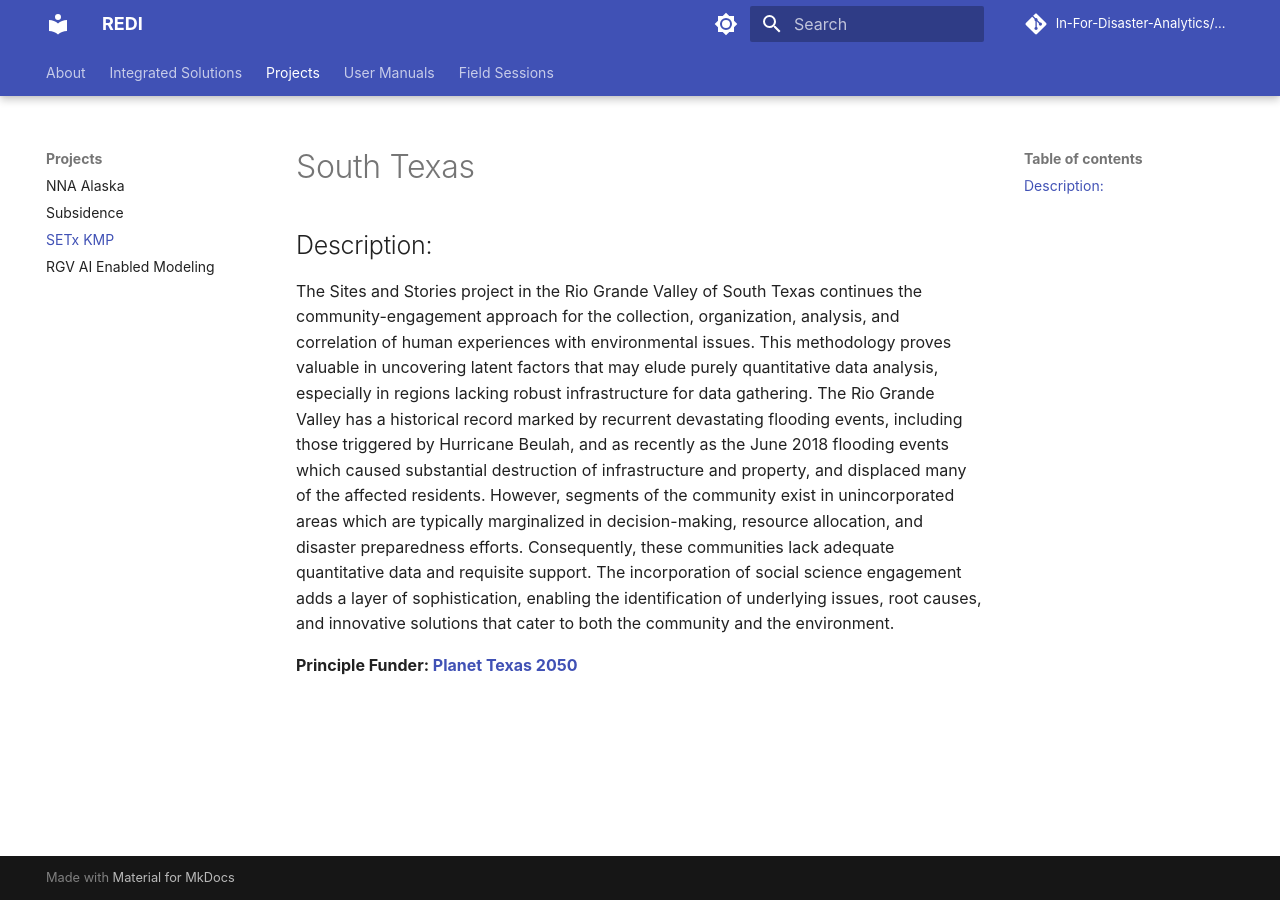
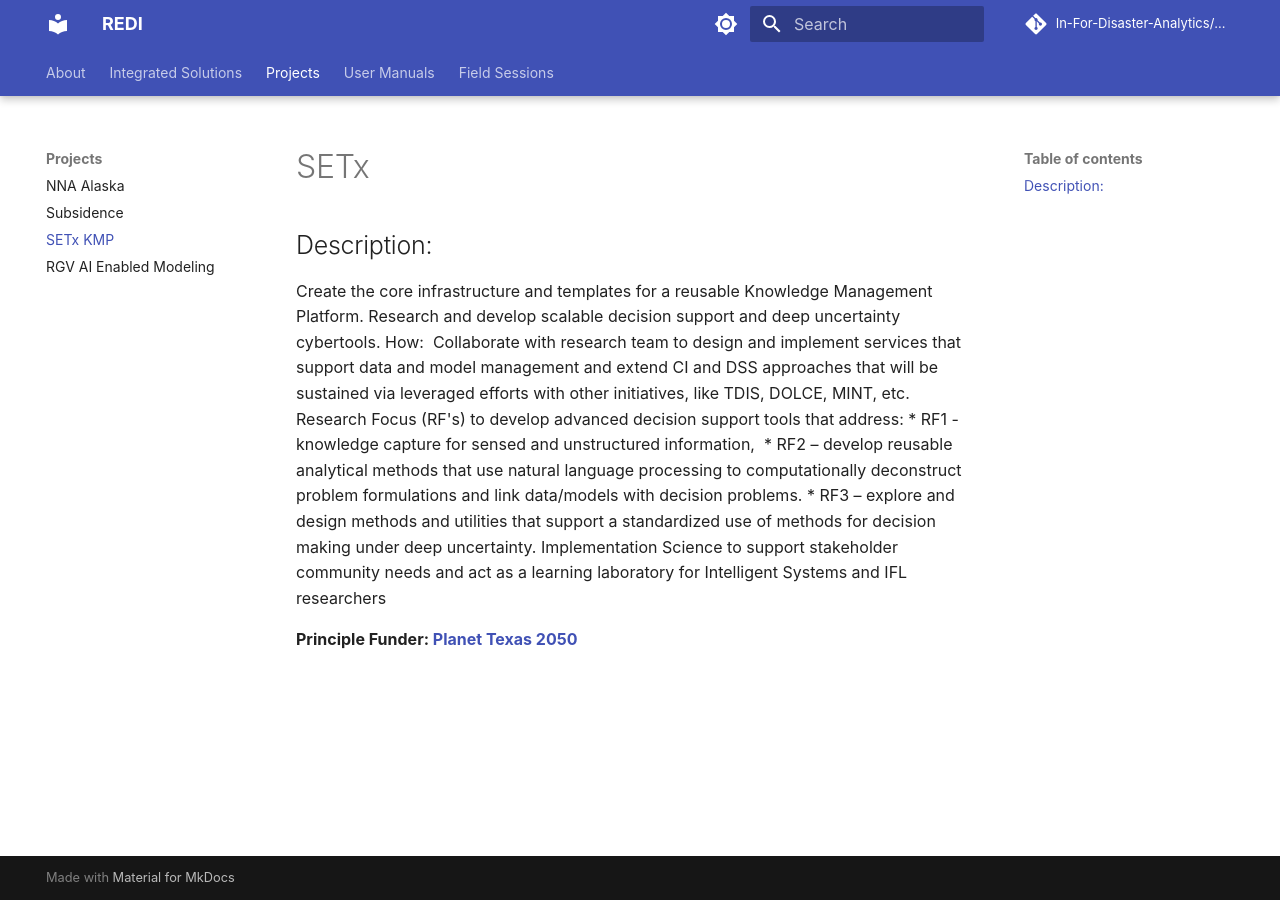
Before and after one commit to In-For-Disaster-Analytics/REDI-Documentation, an MkDocs documentation site: the page built from docs/projects/setx.md, in a window 1280 px wide. Built offline with MkDocs 1.6.1 and Material for MkDocs 9.7.7, drawn with Linux system fonts in a browser that asks for light colours; comment, search, counter and statistics services are not loaded.

Commit message:
Update setx.md

```diff
--- a/docs/projects/setx.md
+++ b/docs/projects/setx.md
@@ -1,6 +1,13 @@
-# South Texas
+# SETx
 
 ## Description:
-The Sites and Stories project in the Rio Grande Valley of South Texas continues the community-engagement approach for the collection, organization, analysis, and correlation of human experiences with environmental issues. This methodology proves valuable in uncovering latent factors that may elude purely quantitative data analysis, especially in regions lacking robust infrastructure for data gathering. The Rio Grande Valley has a historical record marked by recurrent devastating flooding events, including those triggered by Hurricane Beulah, and as recently as the June 2018 flooding events which caused substantial destruction of infrastructure and property, and displaced many of the affected residents. However, segments of the community exist in unincorporated areas which are typically marginalized in decision-making, resource allocation, and disaster preparedness efforts. Consequently, these communities lack adequate quantitative data and requisite support. The incorporation of social science engagement adds a layer of sophistication, enabling the identification of underlying issues, root causes, and innovative solutions that cater to both the community and the environment.
+Create the core infrastructure and templates for a reusable Knowledge Management Platform. Research and develop scalable decision support and deep uncertainty cybertools.
+How:
+Collaborate with research team to design and implement services that support data and model management and extend CI and DSS approaches that will be sustained via leveraged efforts with other initiatives, like TDIS, DOLCE, MINT, etc.
+Research Focus (RF's) to develop advanced decision support tools that address:
+* RF1 - knowledge capture for sensed and unstructured information,
+* RF2 – develop reusable analytical methods that use natural language processing to computationally deconstruct problem formulations and link data/models with decision problems.
+* RF3 – explore and design methods and utilities that support a standardized use of methods for decision making under deep uncertainty.
+Implementation Science to support stakeholder community needs and act as a learning laboratory for Intelligent Systems and IFL researchers
 
 **Principle Funder: [Planet Texas 2050](https://bridgingbarriers.utexas.edu/planet-texas-2050)**
```
